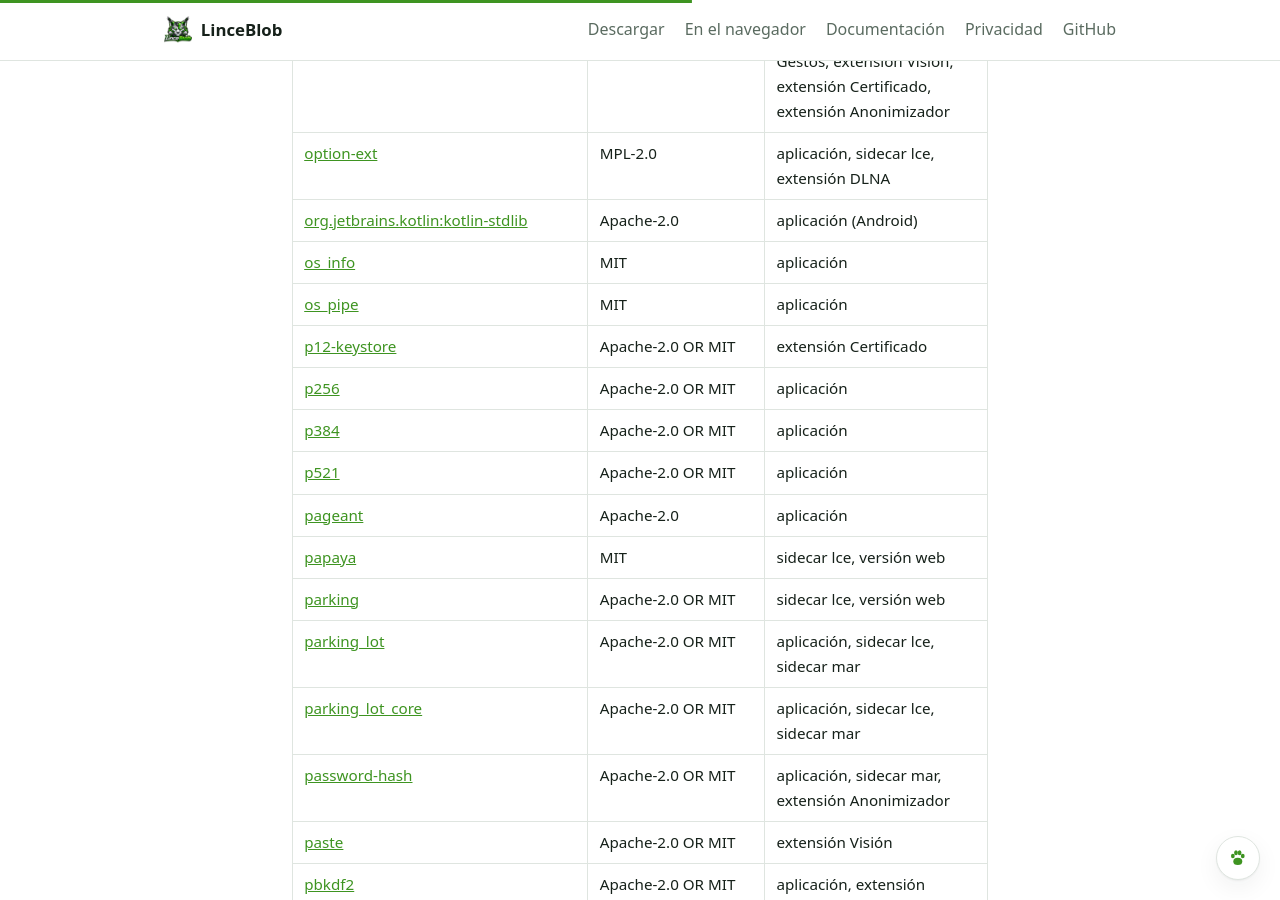
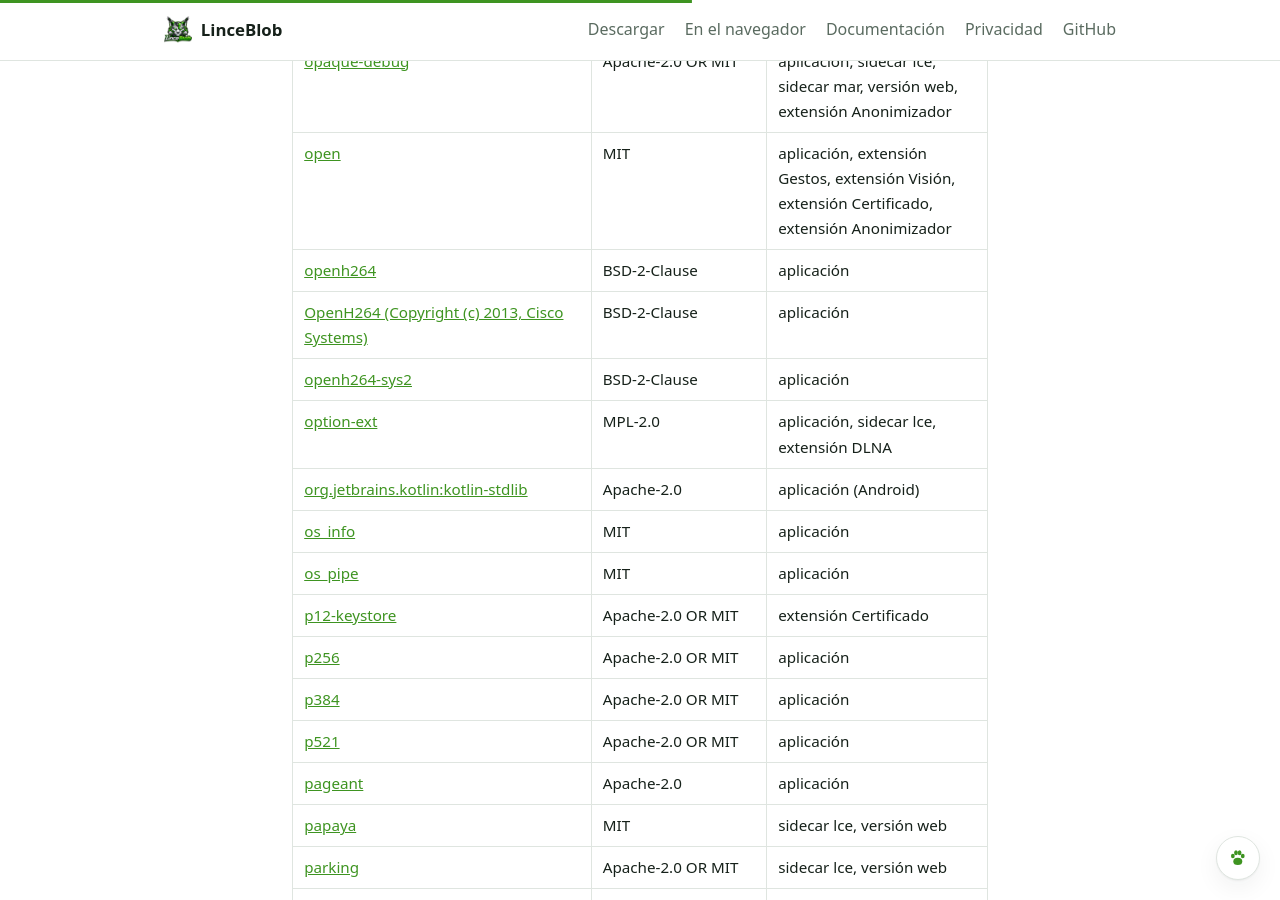
Before and after one commit to MiBaLToALeX/LinceBlob, a Jekyll site: the page built from terceros.html, in a window 1280 px wide and 900 px high, scrolled down 29677 px. Built offline with Jekyll 4.4.1, drawn with Linux system fonts in a browser that asks for light colours; some of the changed text lies outside the part shown.

Commit message:
Licencias de terceros v4.5.0

```diff
--- a/terceros.html
+++ b/terceros.html
@@ -11,7 +11,7 @@ description: Lista completa de los componentes de terceros incluidos en LinceBlo
 
 <div class="documento">
   <h1>Licencias de terceros</h1>
-  <p class="fecha">Generada el 18 de noviembre de 2026 · 879 componentes</p>
+  <p class="fecha">Generada el 26 de noviembre de 2026 · 885 componentes</p>
 
   <p>
     LinceBlob incluye los componentes que se listan abajo, cada uno con su
@@ -534,6 +534,7 @@ description: Lista completa de los componentes de terceros incluidos en LinceBlo
         <tr><td><a href="https://crates.io/crates/n0-error-macros">n0-error-macros</a></td><td>Apache-2.0 OR MIT</td><td>sidecar lce, versión web</td></tr>
         <tr><td><a href="https://crates.io/crates/n0-future">n0-future</a></td><td>Apache-2.0 OR MIT</td><td>sidecar lce, versión web</td></tr>
         <tr><td><a href="https://crates.io/crates/n0-watcher">n0-watcher</a></td><td>Apache-2.0 OR MIT</td><td>sidecar lce, versión web</td></tr>
+        <tr><td><a href="https://crates.io/crates/nasm-rs">nasm-rs</a></td><td>Apache-2.0 OR MIT</td><td>aplicación</td></tr>
         <tr><td><a href="https://github.com/ryanoasis/nerd-fonts">Nerd Fonts</a></td><td>MIT</td><td>letra de la terminal</td></tr>
         <tr><td><a href="https://crates.io/crates/nested_enum_utils">nested_enum_utils</a></td><td>Apache-2.0 OR MIT</td><td>sidecar lce, versión web</td></tr>
         <tr><td><a href="https://crates.io/crates/netdev">netdev</a></td><td>MIT</td><td>sidecar lce</td></tr>
@@ -570,6 +571,9 @@ description: Lista completa de los componentes de terceros incluidos en LinceBlo
         <tr><td><a href="https://crates.io/crates/once_cell_polyfill">once_cell_polyfill</a></td><td>Apache-2.0 OR MIT</td><td>sidecar lce, sidecar mar</td></tr>
         <tr><td><a href="https://crates.io/crates/opaque-debug">opaque-debug</a></td><td>Apache-2.0 OR MIT</td><td>aplicación, sidecar lce, sidecar mar, versión web, extensión Anonimizador</td></tr>
         <tr><td><a href="https://crates.io/crates/open">open</a></td><td>MIT</td><td>aplicación, extensión Gestos, extensión Visión, extensión Certificado, extensión Anonimizador</td></tr>
+        <tr><td><a href="https://crates.io/crates/openh264">openh264</a></td><td>BSD-2-Clause</td><td>aplicación</td></tr>
+        <tr><td><a href="https://github.com/cisco/openh264">OpenH264 (Copyright (c) 2013, Cisco Systems)</a></td><td>BSD-2-Clause</td><td>aplicación</td></tr>
+        <tr><td><a href="https://crates.io/crates/openh264-sys2">openh264-sys2</a></td><td>BSD-2-Clause</td><td>aplicación</td></tr>
         <tr><td><a href="https://crates.io/crates/option-ext">option-ext</a></td><td>MPL-2.0</td><td>aplicación, sidecar lce, extensión DLNA</td></tr>
         <tr><td><a href="https://mvnrepository.com/artifact/org.jetbrains.kotlin/kotlin-stdlib">org.jetbrains.kotlin:kotlin-stdlib</a></td><td>Apache-2.0</td><td>aplicación (Android)</td></tr>
         <tr><td><a href="https://crates.io/crates/os_info">os_info</a></td><td>MIT</td><td>aplicación</td></tr>
@@ -695,6 +699,7 @@ description: Lista completa de los componentes de terceros incluidos en LinceBlo
         <tr><td><a href="https://crates.io/crates/rustls-webpki">rustls-webpki</a></td><td>ISC</td><td>aplicación, sidecar lce, versión web, extensión DLNA, extensión Android Clean</td></tr>
         <tr><td><a href="https://crates.io/crates/rustversion">rustversion</a></td><td>Apache-2.0 OR MIT</td><td>aplicación, sidecar lce, sidecar mar, versión web, extensión DLNA, extensión Android Clean</td></tr>
         <tr><td><a href="https://crates.io/crates/ryu">ryu</a></td><td>Apache-2.0 OR BSL-1.0</td><td>sidecar lce, sidecar mar, versión web, extensión DLNA</td></tr>
+        <tr><td><a href="https://crates.io/crates/safe_arch">safe_arch</a></td><td>Apache-2.0 OR MIT OR Zlib</td><td>aplicación</td></tr>
         <tr><td><a href="https://crates.io/crates/salsa20">salsa20</a></td><td>Apache-2.0 OR MIT</td><td>aplicación, extensión Certificado</td></tr>
         <tr><td><a href="https://crates.io/crates/same-file">same-file</a></td><td>MIT OR Unlicense</td><td>aplicación, sidecar lce, extensión DLNA</td></tr>
         <tr><td><a href="https://crates.io/crates/schannel">schannel</a></td><td>MIT</td><td>aplicación</td></tr>
@@ -907,6 +912,7 @@ description: Lista completa de los componentes de terceros incluidos en LinceBlo
         <tr><td><a href="https://crates.io/crates/webview2-com">webview2-com</a></td><td>MIT</td><td>aplicación</td></tr>
         <tr><td><a href="https://crates.io/crates/webview2-com-macros">webview2-com-macros</a></td><td>MIT</td><td>aplicación</td></tr>
         <tr><td><a href="https://crates.io/crates/webview2-com-sys">webview2-com-sys</a></td><td>MIT</td><td>aplicación</td></tr>
+        <tr><td><a href="https://crates.io/crates/wide">wide</a></td><td>Apache-2.0 OR MIT OR Zlib</td><td>aplicación</td></tr>
         <tr><td><a href="https://crates.io/crates/widestring">widestring</a></td><td>Apache-2.0 OR MIT</td><td>aplicación, sidecar lce</td></tr>
         <tr><td><a href="https://crates.io/crates/winapi">winapi</a></td><td>Apache-2.0 OR MIT</td><td>sidecar lce, sidecar mar</td></tr>
         <tr><td><a href="https://crates.io/crates/winapi-util">winapi-util</a></td><td>MIT OR Unlicense</td><td>aplicación, sidecar lce, extensión DLNA</td></tr>
```
